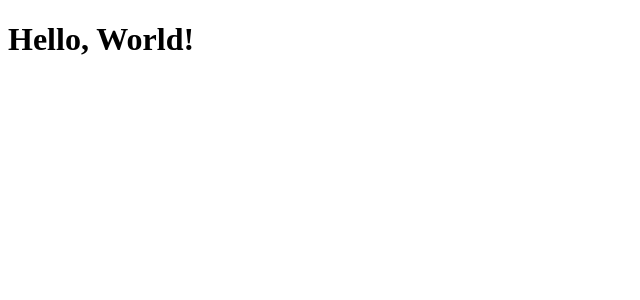
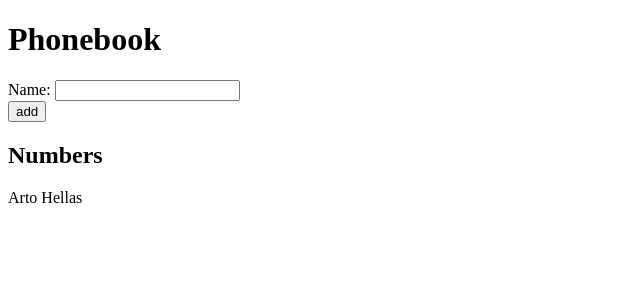
Before and after one commit to kimarimt/uoh_fs_open, a React (Vite) app in the folder part2/phonebook/: page / in a window 1280 px wide. Shown: the top 300 px of the page, without its empty margins (0-640 px from the left). Built offline with nearby package versions, Linux system fonts and the light colour scheme.

Commit message:
finished exercise 2.6

```diff
--- a/part2/phonebook/src/App.jsx
+++ b/part2/phonebook/src/App.jsx
@@ -1,5 +1,45 @@
+import { useState } from 'react'
+
 const App = () => {
-  return <h1>Hello, World!</h1>
+  const [persons, setPersons] = useState([
+    { name: 'Arto Hellas' }
+  ])
+  const [newName, setNewName] = useState('')
+
+  const handleSubmit = event => {
+    event.preventDefault()
+
+    const newPerson = {
+      name: newName
+    }
+
+    setPersons([...persons, newPerson])
+    setNewName('')
+  }
+
+  return (
+    <>
+      <h1>Phonebook</h1>
+      <form onSubmit={handleSubmit}>
+        <div>
+          <label htmlFor="newName">Name: </label>
+          <input
+            id="newName"
+            type="text"
+            value={newName}
+            onChange={({ target }) => setNewName(target.value)}
+          />
+        </div>
+        <div>
+          <button type="submit">add</button>
+        </div>
+      </form>
+      <h2>Numbers</h2>
+      {persons.map(person =>
+        <p key={person.name}>{person.name}</p>
+      )}
+    </>
+  )
 }
 
 export default App
```
